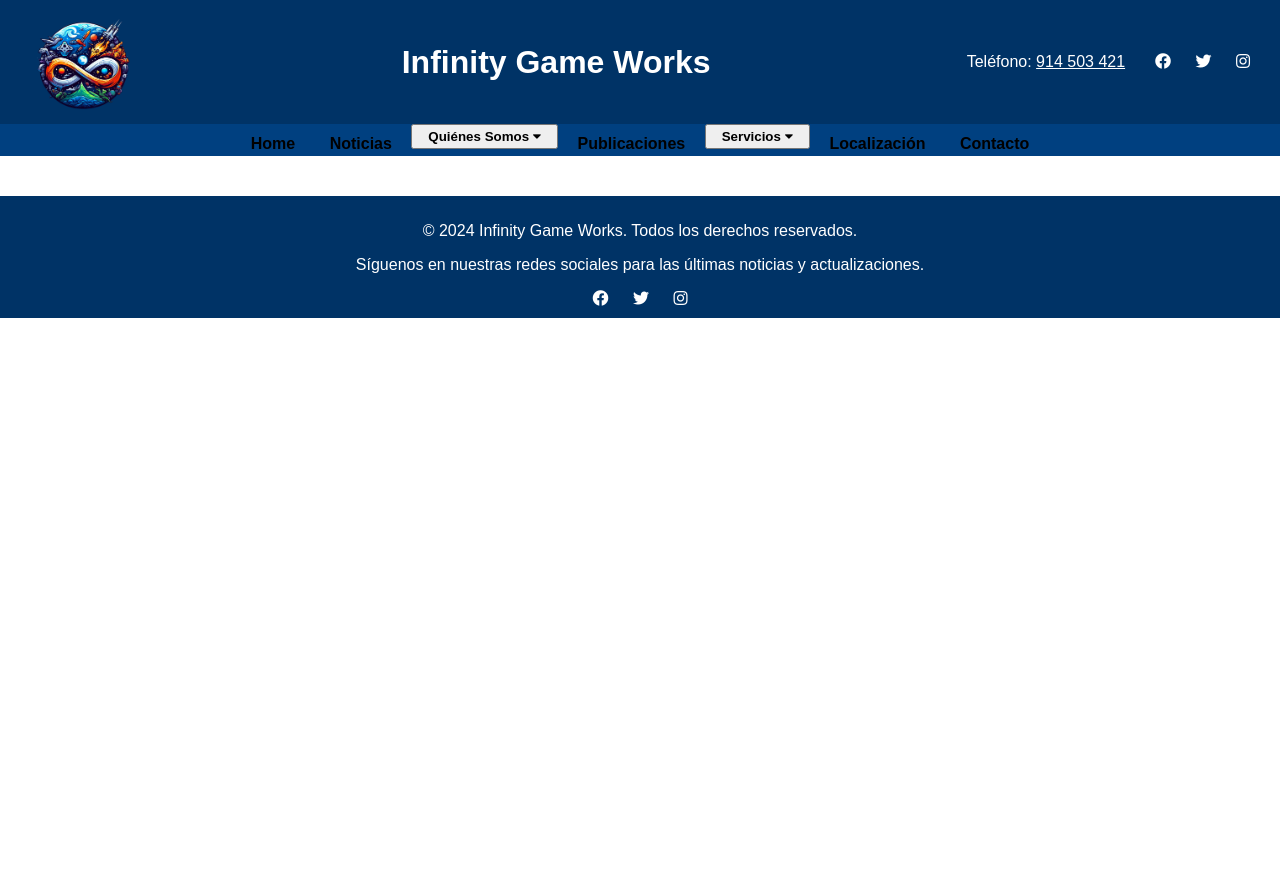
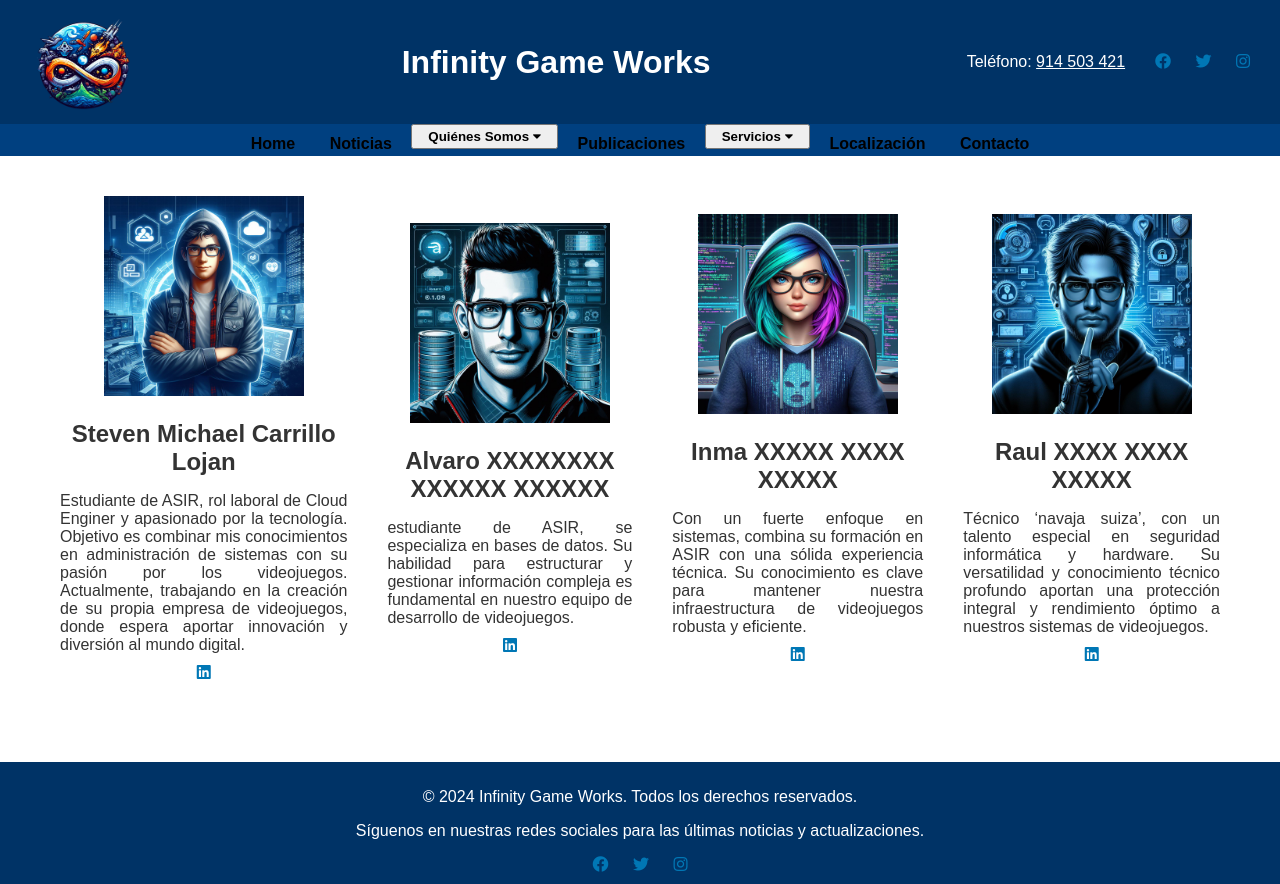
Before and after one commit to StmK14/LM_Proyecto_Final, a plain HTML site: page nosotros.html in a window 1280 px wide. Before the commit the page ends 800 px from the top, so only its background shows below. Drawn offline with Linux system fonts and the light colour scheme.

Commit message:
Correción de CSS + Pagina Nosotros
Agregado para tomar como ejemplo pagina nosotros

```diff
--- a/estilos.css
+++ b/estilos.css
@@ -6,6 +6,7 @@ body {
   color: #333; /* Color de texto predeterminado */
 }
 
+/* -- INDEX -- */
 /* HEADER */
 header {
   background-color: #003366;
@@ -175,7 +176,51 @@ header .phone {
 }
 
 
+/* -- PAGINA NOSOTROS -- */
+/* Estilos CSS para ajustar la apariencia de los perfiles */
+.people-table {
+  width: 100%; /* Ancho completo de la tabla */
+  border-collapse: collapse; /* Colapsar los bordes de la tabla */
+}
+
+.people-table td {
+  padding: 20px; /* Espaciado interno de las celdas */
+  border: none; /* Sin bordes */
+  text-align: center; /* Centrar el contenido */
+}
+
+.people-table img {
+  max-width: 200px; /* Ancho máximo para las imágenes */
+  height: auto; /* Altura automática */
+}
+
+.people-table h2 {
+  margin-bottom: 10px; /* Ajustar espacio entre el título y el texto */
+}
+
+.people-table p {
+  margin-bottom: 10px; /* Ajustar espacio entre el texto y los iconos */
+  text-align: justify; /* Justificar el texto */
+}
+
+/* Estilos específicos para la página "nosotros.html" */
+.nosotros-page .social-icons a {
+  color: #0077B5; /* Color azul de LinkedIn */
+}
+
 /* Estilos para dispositivos móviles */
+@media only screen and (max-width: 768px) {
+  .person img {
+      max-width: 80%; /* Reducir el tamaño de las imágenes en dispositivos móviles */
+  }
+
+  .person p {
+      max-width: 90%; /* Reducir el ancho máximo del texto en dispositivos móviles */
+  }
+}
+
+
+/* Estilos para dispositivos móviles General */
 /* Estilos para tablet en posición vertical */
 @media (max-width: 1024px) {
   .container {
--- a/nosotros.html
+++ b/nosotros.html
@@ -8,7 +8,7 @@
     <link rel="stylesheet" href="https://cdnjs.cloudflare.com/ajax/libs/font-awesome/5.15.3/css/all.min.css">
     <link rel="stylesheet" href="./estilos.css">
 </head>
-<body>
+<body class="nosotros-page">
     <header>
         <a href="./Index.html"><img class="logo" src="./img/logo.png" alt="Infinity Game Works Logo"></a>
         <h1>Infinity Game Works</h1>
@@ -53,13 +53,55 @@
     </nav>
 
     <!-- Resto del cuerpo -->
+    <div class="container">
+        <table class="people-table">
+            <tr>
+                <td>
+                    <img src="./img/steven.jpeg" alt="Persona 1">
+                    <h2>Steven Michael Carrillo Lojan</h2>
+                    <p>
+                        Estudiante de ASIR, rol laboral de Cloud Enginer y apasionado por la tecnología. Objetivo es combinar mis conocimientos en administración de sistemas con su pasión por los videojuegos.
+                        Actualmente, trabajando en la creación de su propia empresa de videojuegos, donde espera aportar innovación y diversión al mundo digital.
+                    </p>
+                    <div class="social-icons">
+                        <a href="https://www.linkedin.com/" aria-label="LinkedIn"><i class="fab fa-linkedin"></i></a>
+                        <!-- Agrega más iconos de redes sociales aquí -->
+                    </div>
+                </td>
+                <!-- Repite esta estructura para cada persona -->
+                <td>
+                    <img src="./img/alvaro.jpeg" alt="Persona 2">
+                    <h2>Alvaro XXXXXXXX XXXXXX XXXXXX</h2>
+                    <p>estudiante de ASIR, se especializa en bases de datos. Su habilidad para estructurar y gestionar información compleja es fundamental en nuestro equipo de desarrollo de videojuegos.</p>
+                    <div class="social-icons">
+                        <a href="https://www.linkedin.com/" aria-label="LinkedIn"><i class="fab fa-linkedin"></i></a>
+                        <!-- Agrega más iconos de redes sociales aquí -->
+                    </div>
+                </td>
+                <td>
+                    <img src="./img/inma.jpeg" alt="Persona 3">
+                    <h2>Inma XXXXX XXXX XXXXX</h2>
+                    <p>Con un fuerte enfoque en sistemas, combina su formación en ASIR con una sólida experiencia técnica. Su conocimiento es clave para mantener nuestra infraestructura de videojuegos robusta y eficiente.</p>
+                    <div class="social-icons">
+                        <a href="https://www.linkedin.com/" aria-label="LinkedIn"><i class="fab fa-linkedin"></i></a>
+                        <!-- Agrega más iconos de redes sociales aquí -->
+                    </div>
+                </td>
+                <td>
+                    <img src="./img/raul.jpeg" alt="Persona 4">
+                    <h2>Raul XXXX XXXX XXXXX</h2>
+                     <p>Técnico ‘navaja suiza’, con un talento especial en seguridad informática y hardware. Su versatilidad y conocimiento técnico profundo aportan una protección integral y rendimiento óptimo a nuestros sistemas de videojuegos.</p>
+                     <div class="social-icons">
+                        <a href="https://www.linkedin.com/" aria-label="LinkedIn"><i class="fab fa-linkedin"></i></a>
+                        <!-- Agrega más iconos de redes sociales aquí -->
+                    </div>
+                </td>
+            </tr>
+        </table>
+    </div>
 
-
-
-
-
-
-
+        <div class="person">
+        </div>
 
     <!-- Pie de Página -->
     <footer class="footer">
```
Also changed, not shown: img/Equipo.jpeg (added), img/alvaro.jpeg (added), img/inma.jpeg (added), img/raul.jpeg (added), img/steven.jpeg (added).
